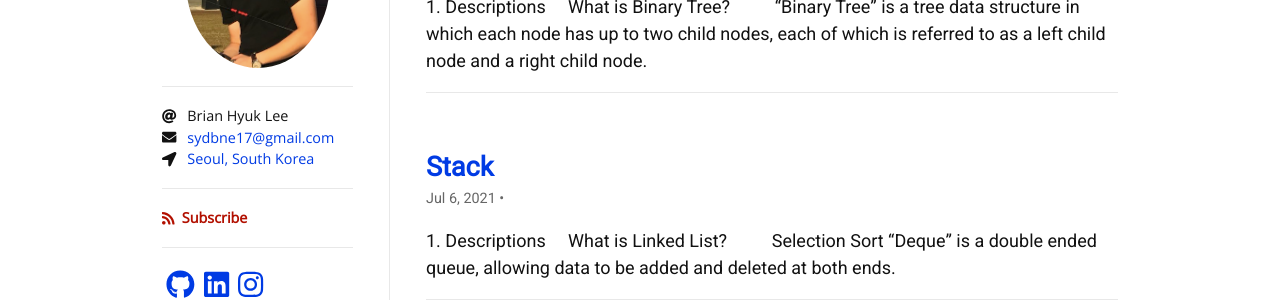
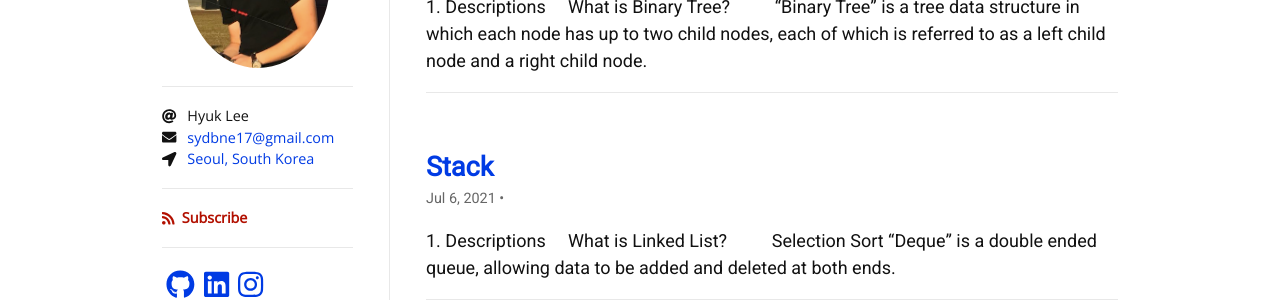
Before and after one commit to dlgur1994/dlgur1994.github.io, a Jekyll site: the page built from index.html, in a window 1280 px wide. Shown: the part 201-501 px from the top of the page. Built offline with Jekyll 4.4.1, drawn with Linux system fonts in a browser that asks for light colours; nearby versions of some CDN libraries; some web fonts are replaced; the list of posts is cut into pages by our own code; comment, search, counter and statistics services are not loaded; some of the changed text lies outside the part shown.

Commit message:
AboutPage updated 21/07/07

```diff
--- a/_config.yml
+++ b/_config.yml
@@ -1,6 +1,6 @@
 title: Hello My World!
 # description: My Eager
-author: Brian Hyuk Lee
+author: Hyuk Lee
 avatar: /images/portfolio.png
 email: sydbne17@gmail.com
 location: Seoul, South Korea
```
